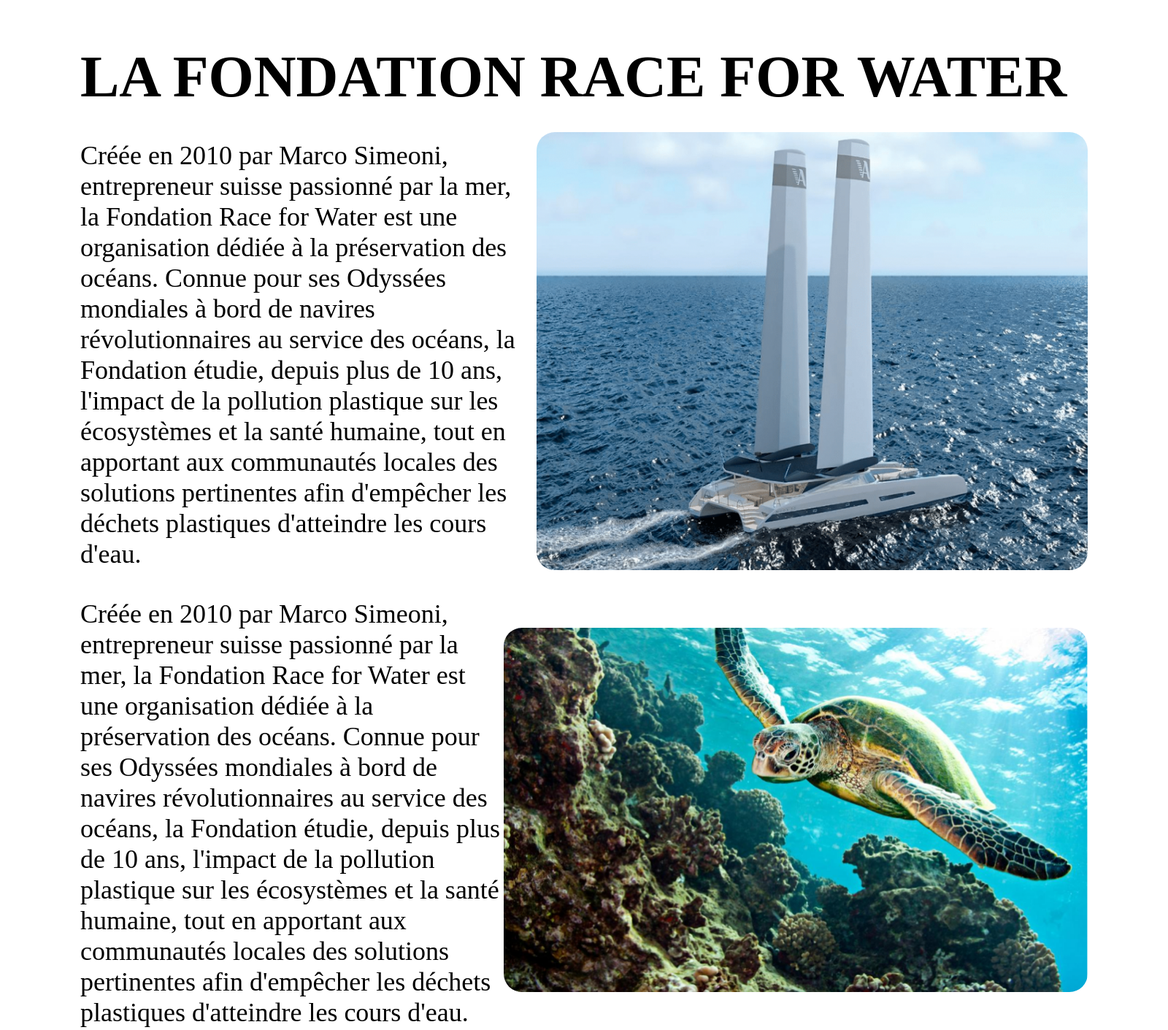
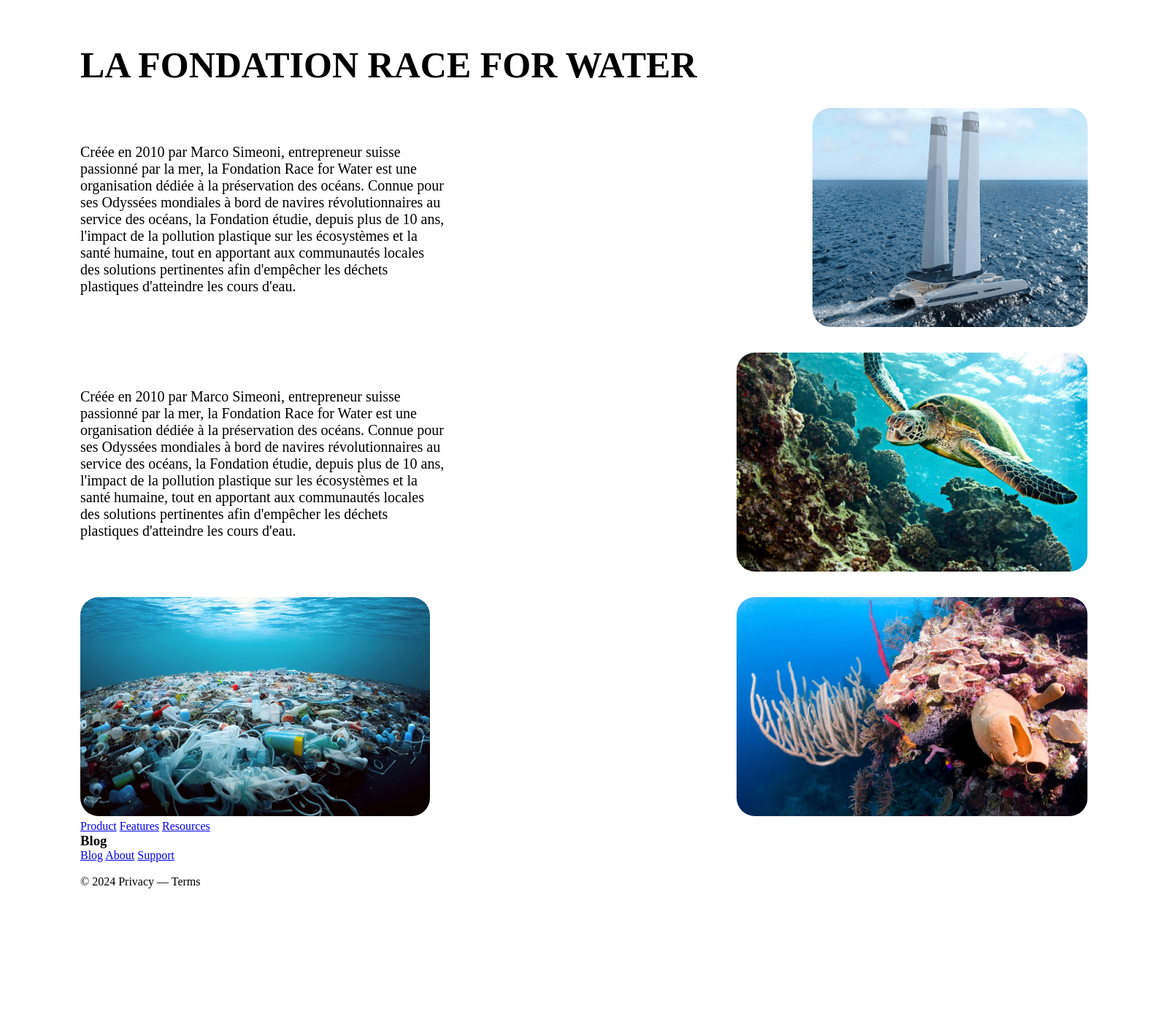
Before and after one commit to FuzniX/NuitInfo, a Flask app: page / in a window 1600 px wide; the page is wider, and only the part inside the window is pictured. Shown: the part 152-1563 px from the top of that part at 73% size. After the commit the page ends 1369 px from the top of that part, so only its background shows below. Run offline with Flask 3, Linux system fonts and the light colour scheme; some web fonts are replaced.

Commit message:
fix styles

```diff
--- a/static/style.css
+++ b/static/style.css
@@ -104,16 +104,16 @@ header .container {
 #main {
   margin-top: 60px;
   font-family: 'Inter';
-  font-size: 36px;
+  font-size: 20px;
 }
 #main p {
-  max-width: 800px;
+  max-width: 500px;
   text-align: left;
 }
 
 #main h2 {
   text-transform: uppercase;
-  font-size: 80px;
+  font-size: 50px;
   font-weight: bold;
 }
 
@@ -125,8 +125,8 @@ header .container {
 }
 
 .item img {
-  max-width: 800px;
-  max-height: 600px;
+  max-width: 500px;
+  max-height: 300px;
   border-radius: 25px;
 }
 
```
